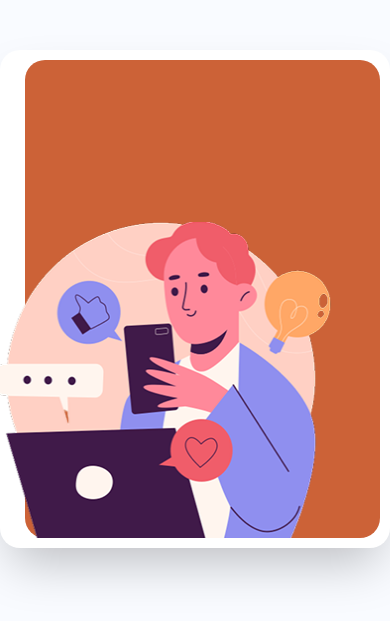
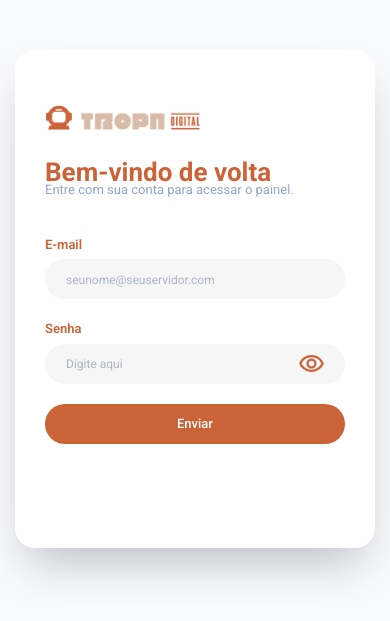
Before and after one commit to LucasMarmittCatarino/TropaDigital-FrontEnd-Test, a React (Vite) app: page / in a window 390 px wide. Shown: the part 123-744 px from the top of the page. Built offline with nearby package versions, Linux system fonts and the light colour scheme.

Commit message:
feat: added responsiveness to Login

```diff
--- a/src/components/Sidebar/index.tsx
+++ b/src/components/Sidebar/index.tsx
@@ -1,5 +1,5 @@
 import { NavLink } from "react-router-dom";
-import { MdEvent } from "react-icons/md";
+import { LuCalendarDays } from "react-icons/lu";
 import { HiOutlineUserGroup } from "react-icons/hi2";
 import { RiGroupLine } from "react-icons/ri";
 import { RxDashboard } from "react-icons/rx";
@@ -32,7 +32,7 @@ function Sidebar() {
           to="/Events"
           className={({ isActive }) => getNavbarClass(isActive)}
         >
-          <MdEvent size={15}/>
+          <LuCalendarDays size={15}/>
           <p className="default-navbar-label">Eventos</p>
         </NavLink>
 
--- a/src/pages/Login/index.tsx
+++ b/src/pages/Login/index.tsx
@@ -1,4 +1,4 @@
-import { useState } from "react";
+import { useState, useEffect } from "react";
 import { useNavigate } from "react-router-dom";
 import Logo from '../../assets/logo.png';
 import { MdOutlineVisibility, MdOutlineVisibilityOff } from "react-icons/md";
@@ -7,24 +7,34 @@ import './styles.css';
 
 function Login() {
     const [showPassword, setShowPassword] = useState(false);
+    const [isWideEnough, setIsWideEnough] = useState(window.innerWidth > 610);
     const navigate = useNavigate();
+
+    useEffect(() => {
+      const handleResize = () => {
+        setIsWideEnough(window.innerWidth > 610);
+      };
+
+      window.addEventListener("resize", handleResize);
+      return () => window.removeEventListener("resize", handleResize);
+    }, []);
 
     const handleLogin = (e: React.FormEvent) => {
         e.preventDefault();
-
         navigate("/dashboard");
     };
 
   return (
-    <div className="min-h-screen w-full flex justify-center items-center bg-[#F9FBFF]">
-      <div className="flex items-center relative w-[756px] h-[498px] bg-white p-[10px] rounded-[20px] shadow-2xl">
+    <div className="flex justify-center items-center h-screen w-screen p-[15px] bg-[#F9FBFF]">
 
-        <div className='w-[299px] h-[388px] flex flex-col ml-[20px]'>
-            <img src={Logo} alt="Logo da empresa" className="w-[160px] h-[24px] mb-[35px]"/>
-            <h1 className="font-bold text-[26px] text-[#CC6237] leading-[15px] tracking-[0]">Bem-vindo de volta</h1>
-            <p className="text-[13px] font-normal text-[#2A4D8E80]">Entre com sua conta para acessar o painel.</p>
+      <div className="flex items-center justify-center relative max-w-[756px] w-full min-h-[498px] bg-white p-[10px] rounded-[20px] shadow-2xl">
 
-            <form onSubmit={handleLogin} className="w-full max-w-md flex flex-col gap-[20px] mt-[35px]">
+        <div className='flex flex-col w-full min-h-[388px] ml-[20px] mr-[42px] max-[611px]:mr-[20px]'>
+            <img src={Logo} alt="Logo da empresa" className="max-w-[155px] h-[25px] mb-[35px]"/>
+            <h1 className="font-bold text-[26px] text-[#CC6237] leading-[15px] max-[361px]:text-[23px]">Bem-vindo de volta</h1>
+            <p className="text-[13px] font-normal text-[#2A4D8E80] max-[361px]:text-[10px]">Entre com sua conta para acessar o painel.</p>
+
+            <form onSubmit={handleLogin} className="flex flex-col gap-[20px] mt-[35px]">
                 <div className="flex flex-col">
                 <label htmlFor="email" className="label-default">E-mail</label>
                 <input
@@ -50,28 +60,34 @@ function Login() {
                         {showPassword ? (
                         <MdOutlineVisibilityOff
                             size={27}
-                            className="absolute right-[20px] top-1/2 transform -translate-y-1/2 text-[#CC6237] cursor-pointer"
+                            className="icon"
                             onClick={() => setShowPassword(false)}
                         />
                         ) : (
                         <MdOutlineVisibility
                             size={27}
-                            className="absolute right-[20px] top-1/2 transform -translate-y-1/2 text-[#CC6237] cursor-pointer"
+                            className="icon"
                             onClick={() => setShowPassword(true)}
                         />
                         )}
                     </div>
                 </div>
 
-                <button type="submit" className="w-[299px] h-[40px] bg-[#CC6237] rounded-[100px] cursor-pointer hover:bg-[#b4542e] transition-colors duration-300">
-                <p className='text-white font-medium text-[13px]'>Enviar</p>
+                <button type="submit" className="w-full h-[40px] bg-[#CC6237] rounded-[100px] cursor-pointer hover:bg-[#b4542e] transition-colors duration-300">
+                  <p className='text-white font-medium text-[13px]'>Enviar</p>
                 </button>
             </form>
         </div>
 
-        <div className='absolute right-[10px] top-[10px] w-[355px] h-[478px] rounded-[20px] bg-[#CC6237]'>
-          <img src={LoginImage} alt="Imagem Ilustrativa" className="absolute bottom-[0px] right-[40px] w-[357px] h-[316px]" />
-        </div>
+        {isWideEnough && (
+          <div className="flex items-end ml-auto max-w-[355px] w-full min-h-[478px] rounded-[20px] bg-[#CC6237]">
+            <img
+              src={LoginImage}
+              alt="Imagem Ilustrativa"
+              className="w-[90%] h-auto object-contain translate-x-[-26px]"
+            />
+          </div>
+        )}
 
       </div>
     </div>
--- a/src/pages/Login/styles.css
+++ b/src/pages/Login/styles.css
@@ -1,9 +1,13 @@
 @import "tailwindcss";
-
-.input-default {
-  @apply w-[299px] h-[40px] rounded-[100px] pl-[20px] bg-[#F6F6F6] placeholder:text-[#657593] placeholder:text-[12px] placeholder:font-normal border border-transparent focus:border-[#E0E0E0] focus:outline-none;
-}
 
 .label-default {
     @apply text-[13px] text-[#CC6237] font-semibold mb-[5px];
 }
+
+.input-default {
+  @apply w-full h-[40px] rounded-[100px] pl-[20px] bg-[#F6F6F6] text-[#657593] text-[13px] placeholder:text-[12px] border border-transparent focus:border-[#E0E0E0] focus:outline-none;
+}
+
+.icon {
+   @apply absolute right-[20px] top-1/2 transform -translate-y-1/2 text-[#CC6237] cursor-pointer select-none;
+}
--- a/src/styles/index.css
+++ b/src/styles/index.css
@@ -2,7 +2,7 @@
 @import "tailwindcss";
 
 @theme{
-    --font-roboto: 'Roboto', 'sans-serif'
+    --font-roboto: 'Roboto', 'sans-serif';
 }
 
 body {
```
Also changed, not shown: src/assets/login-illustration.png.
